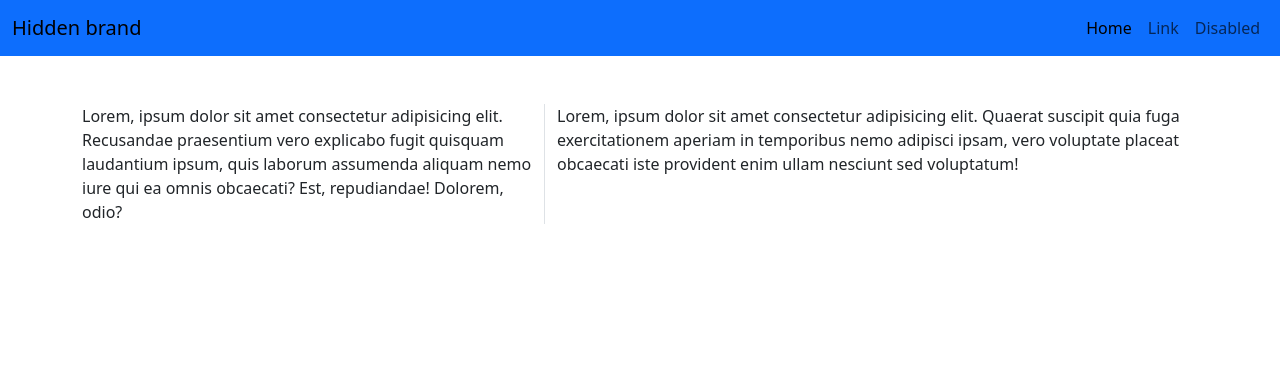
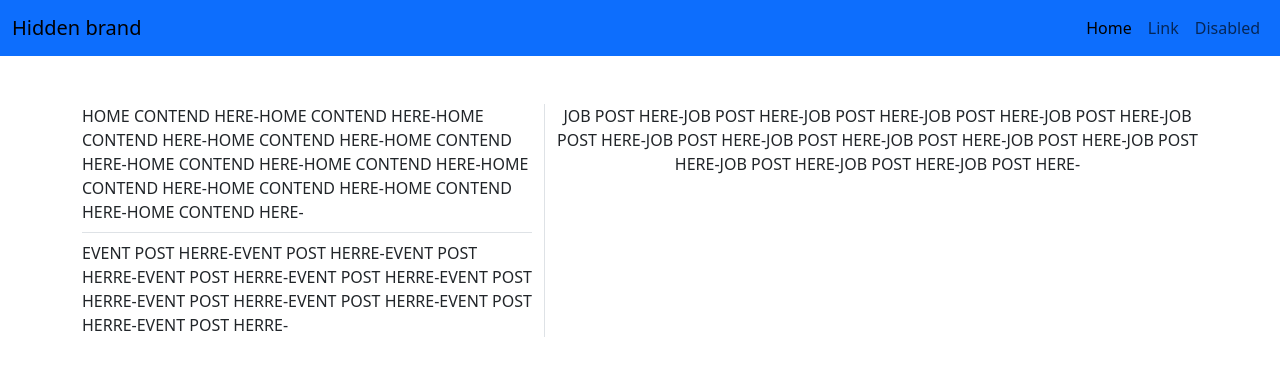
Before and after one commit to aswin0110/Job_Portal, an Angular app in the folder Frontend/: page / in a window 1280 px wide. Shown: the top 370 px of the page. Built offline with nearby package versions, Linux system fonts and the light colour scheme.

Commit message:
in homepage content

```diff
--- a/Frontend/src/app/pages/homepage/homepage.component.html
+++ b/Frontend/src/app/pages/homepage/homepage.component.html
@@ -1,4 +1,10 @@
 <div class="row">
-    <div class="col-5 border-end">Lorem, ipsum dolor sit amet consectetur adipisicing elit. Recusandae praesentium vero explicabo fugit quisquam laudantium ipsum, quis laborum assumenda aliquam nemo iure qui ea omnis obcaecati? Est, repudiandae! Dolorem, odio?</div>
-    <div class="col-7">Lorem, ipsum dolor sit amet consectetur adipisicing elit. Quaerat suscipit quia fuga exercitationem aperiam in temporibus nemo adipisci ipsam, vero voluptate placeat obcaecati iste provident enim ullam nesciunt sed voluptatum!</div>
+    <div class="col-5 border-end">
+        <div class="col border-bottom pb-2">HOME CONTEND HERE-HOME CONTEND HERE-HOME CONTEND HERE-HOME CONTEND HERE-HOME CONTEND HERE-HOME CONTEND HERE-HOME CONTEND HERE-HOME CONTEND HERE-HOME CONTEND HERE-HOME CONTEND HERE-HOME CONTEND HERE-</div>
+        <div class="col pt-2">EVENT POST HERRE-EVENT POST HERRE-EVENT POST HERRE-EVENT POST HERRE-EVENT POST HERRE-EVENT POST HERRE-EVENT POST HERRE-EVENT POST HERRE-EVENT POST HERRE-EVENT POST HERRE-</div>
+    </div>
+    <div class="col-7 text-center">
+        JOB POST HERE-JOB POST HERE-JOB POST HERE-JOB POST HERE-JOB POST HERE-JOB POST HERE-JOB POST HERE-JOB POST HERE-JOB POST HERE-JOB POST HERE-JOB POST HERE-JOB POST HERE-JOB POST HERE-JOB POST HERE-
+
+    </div>
 </div>
```
